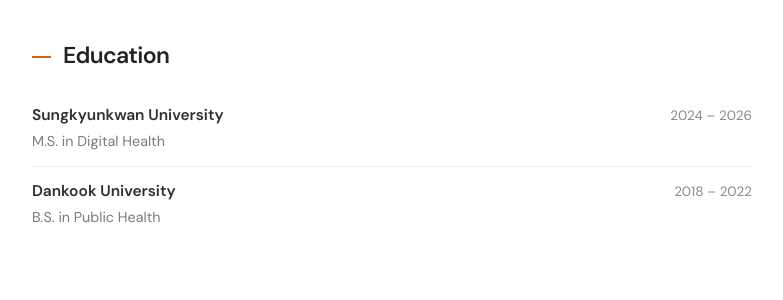
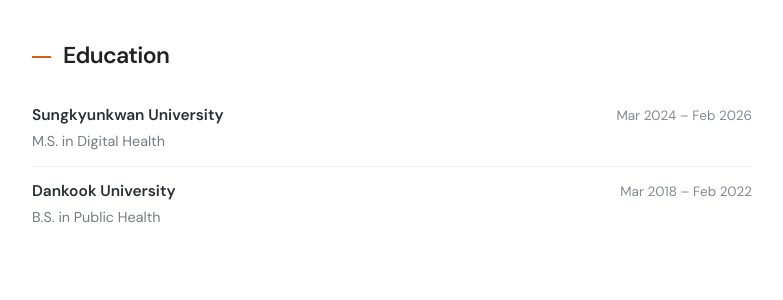
Before and after one commit to sangji06/sangji06.github.io, a Jekyll site: the page built from index.html, in a window 1280 px wide and 900 px high, scrolled down 1678 px. Shown: the part 153-453 px from the top of the window, without its empty margins (248-1031 px from the left). Built offline with Jekyll 4.4.1, drawn with Linux system fonts in a browser that asks for light colours.

Commit message:
Refine education periods with specific months
Updated the periods for degrees to include specific months.

```diff
--- a/_data/education.yml
+++ b/_data/education.yml
@@ -1,6 +1,6 @@
 - institution: Sungkyunkwan University
   degree: M.S. in Digital Health
-  period: 2024 – 2026
+  period: Mar 2024 – Feb 2026
 - institution: Dankook University
   degree: B.S. in Public Health
-  period: 2018 – 2022
+  period: Mar 2018 – Feb 2022
```
